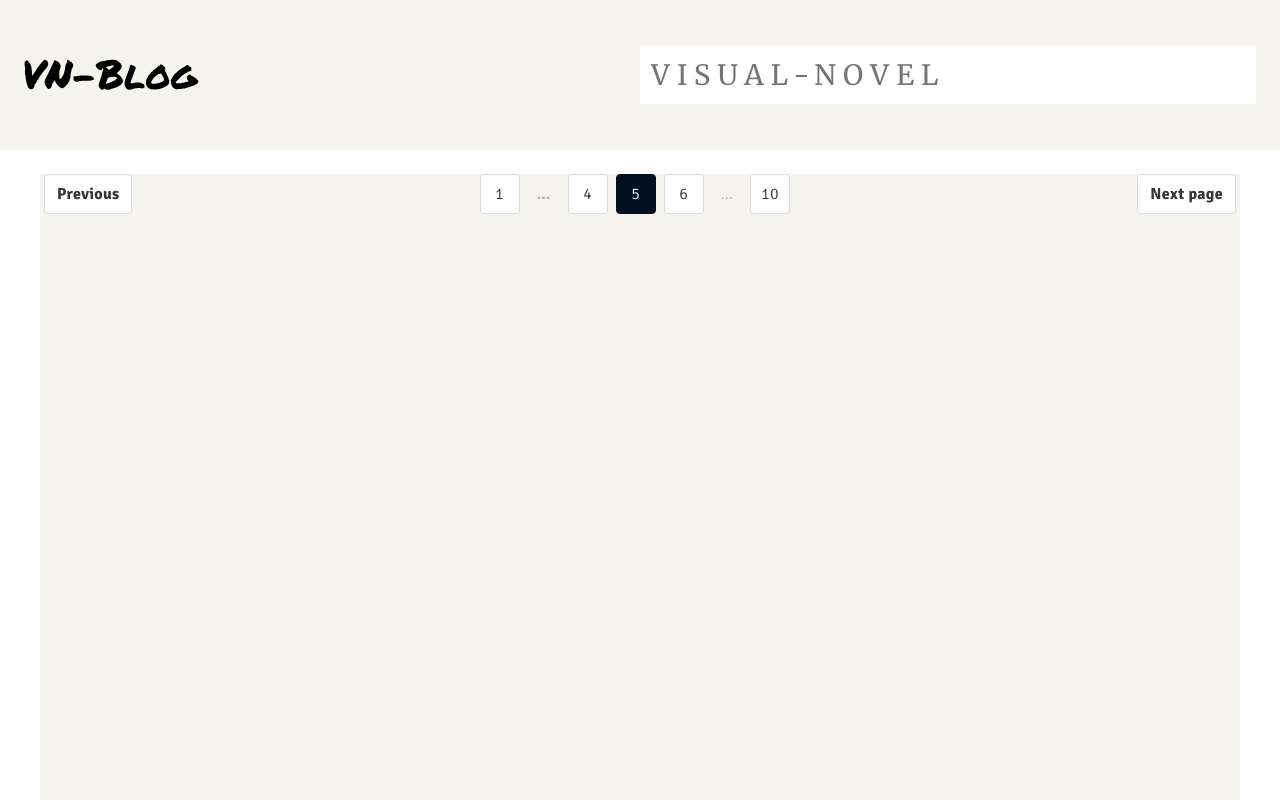
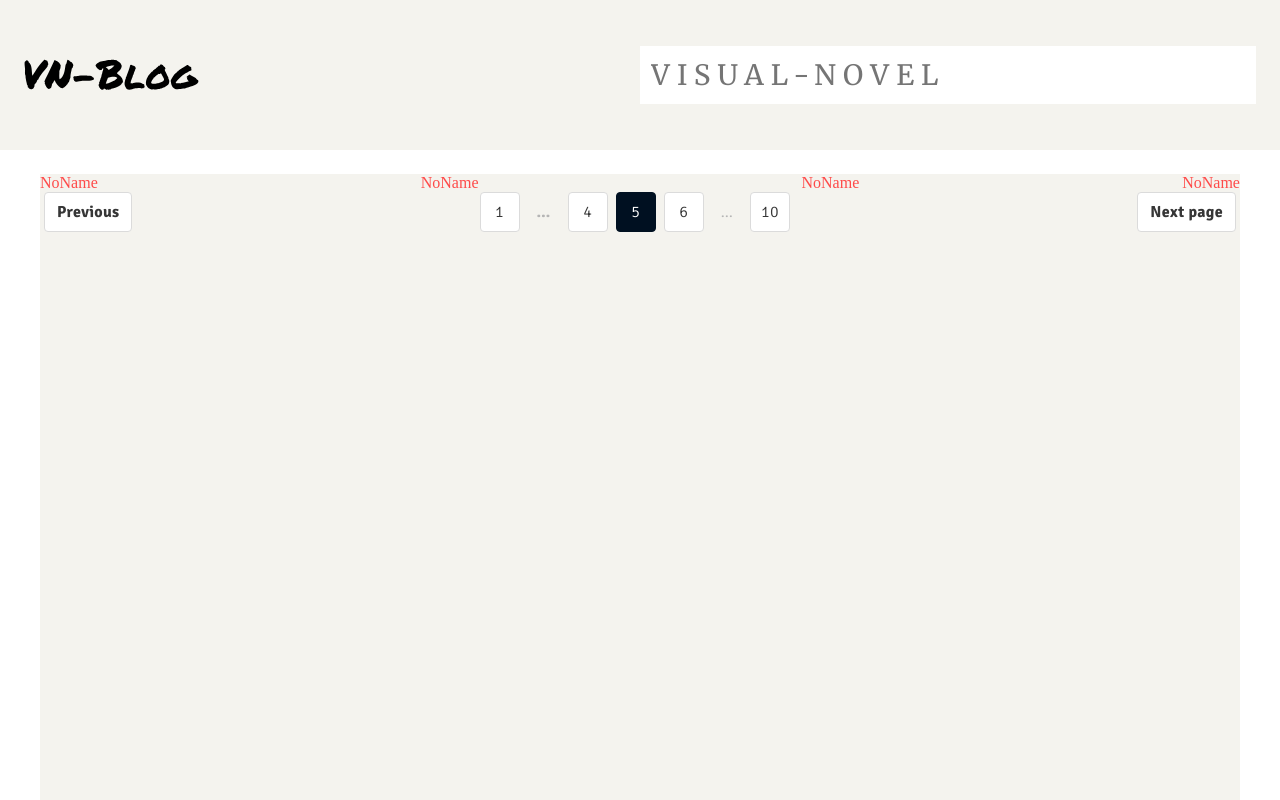
Before and after one commit to ImmaculateEmpyrean/project-blog, a Vue app: page /search in a window 1280 px wide. Shown: the top 800 px of the page. Built offline with nearby package versions, Linux system fonts and the light colour scheme; some icons are missing.

Commit message:
started writing the filter buttons as well as a database to make searching easier.

```diff
--- /dev/null
+++ b/src/components/FilterButtons/Button.vue
@@ -0,0 +1,20 @@
+<template>
+    <a href="#" class="Button">{{title}}</a>
+</template>
+
+    <script>
+    export default {
+        name: "FilterButton",
+        props:{
+            title: {
+                type: String,
+                default: "NoName"
+            }
+        }
+    }
+    </script>
+
+<style lang="scss" scoped>
+
+
+</style>
--- /dev/null
+++ b/src/components/FilterButtons/FilterButtonHolder.vue
@@ -0,0 +1,27 @@
+<template>
+    <div class="button-holder">
+        <FilterButton />
+        <FilterButton />
+        <FilterButton />
+        <FilterButton />
+    </div>
+</template>
+
+<script>
+import FilterButton from './Button.vue';
+
+export default {
+    name: "FilterButtonHolder",
+    components:{
+        FilterButton
+    }
+}
+</script>
+
+<style lang="scss" scoped>
+    .button-holder{
+        display: flex;
+        flex-direction: row;
+        justify-content: space-between;
+    }
+</style>
--- a/src/views/SearchPage.vue
+++ b/src/views/SearchPage.vue
@@ -1,16 +1,19 @@
 <template>
     <div class="searchPage">
+        <FilterButtonHolder />
         <Pagination />
     </div>
 </template>
 
 <script>
+import FilterButtonHolder from '@/components/FilterButtons/FilterButtonHolder.vue';
 import Pagination from '@/components/Pagination.vue';
 
 export default {
     name: "Search",
     components:{
-        Pagination
+        Pagination,
+        FilterButtonHolder
     }
 }
 </script>
```
Also changed, not shown: src/assets/json/searchList.json (added, +42 -0 lines).
